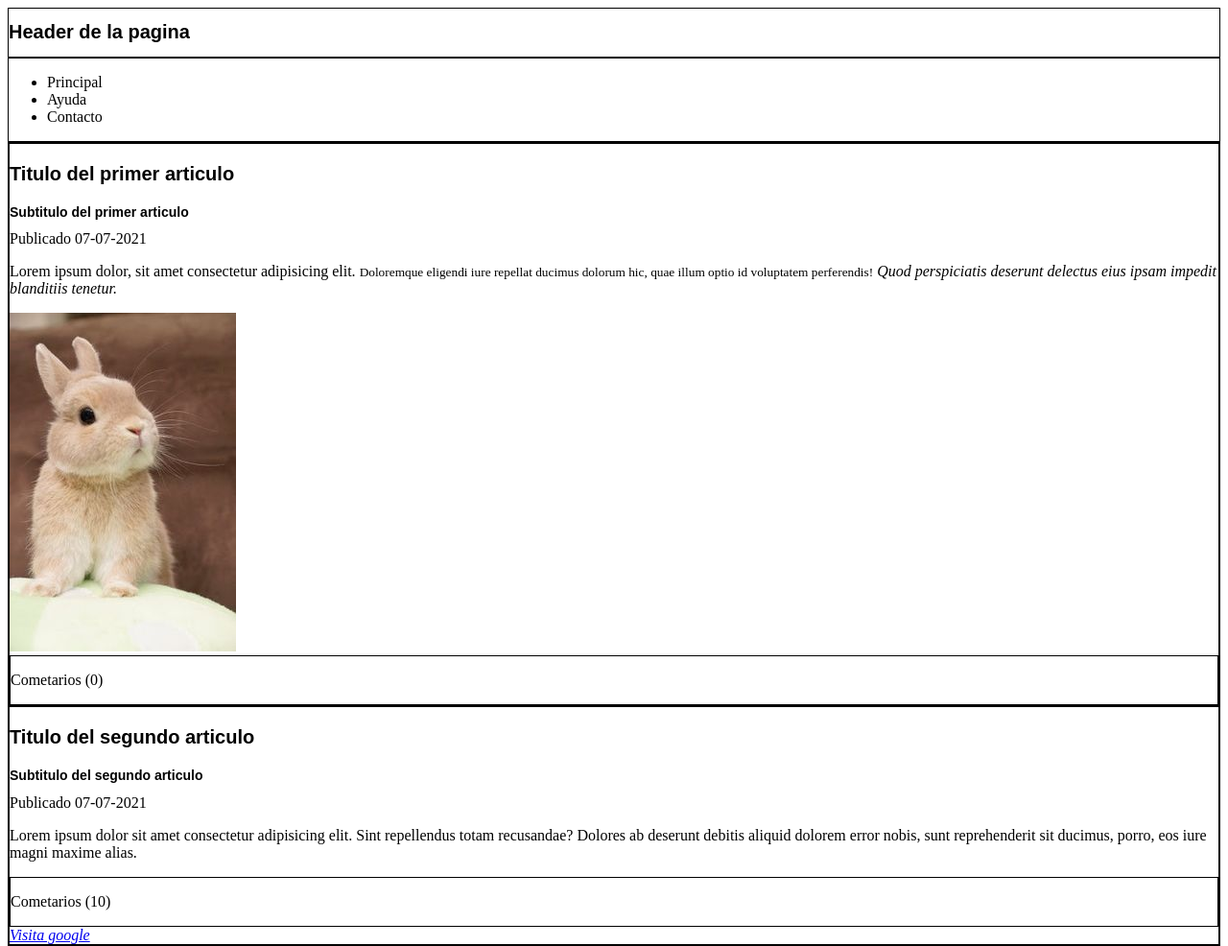
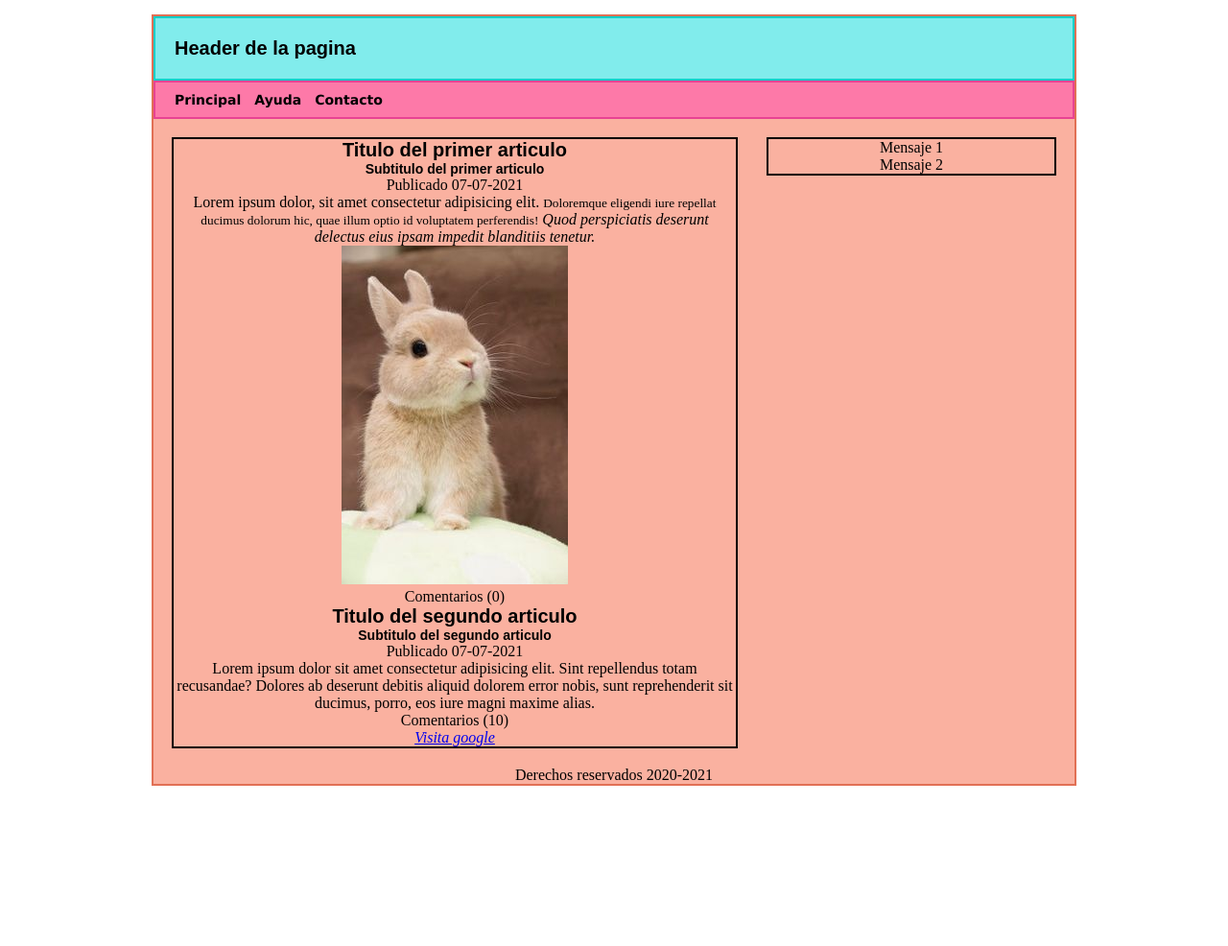
Before and after one commit to AnVales/html5_trial, a plain HTML site: page index_2.html in a window 1280 px wide. Shown: the top 986 px of the page at 96% size. After the commit the page ends 834 px from the top, so only its background shows below. Drawn offline with Linux system fonts and the light colour scheme.

Commit message:
update_css

```diff
--- a/index_2.html
+++ b/index_2.html
@@ -14,11 +14,14 @@
     </head>
 
     <body>
-        <header>
+
+        <div class="agrupar">
+
+            <header class="cabecera">
                 <h1>Header de la pagina</h1>
             </header>
 
-        <nav>
+            <nav class="menu">
                 <ul> <!Listas desordenadas>
                     <li>Principal </li>
                     <li>Ayuda </li>
@@ -26,7 +29,7 @@
                 </ul>
             </nav>
 
-        <section>
+            <section class="seccion">
                 <article>
                     <hgroup>
                         <h1>Titulo del primer articulo</h1>
@@ -37,7 +40,7 @@
                     </p>
                     <img src="images/conejito.jpg" alt=""/>
                     <footer>
-                    <p>Cometarios (0)</p>
+                        <p>Comentarios (0)</p>
                     </footer>
                 </article>
 
@@ -49,7 +52,7 @@
                     <time datetime="07-07-2021">Publicado 07-07-2021 </time>
                     <p>Lorem ipsum dolor sit amet consectetur adipisicing elit. Sint repellendus totam recusandae? Dolores ab deserunt debitis aliquid dolorem error nobis, sunt reprehenderit sit ducimus, porro, eos iure magni maxime alias.</p>
                     <footer>
-                    <p>Cometarios (10)</p>
+                        <p>Comentarios (10)</p>
                     </footer>
 
                     <address>
@@ -58,7 +61,7 @@
                 </article>
             </section>
 
-        <aside>
+            <aside class="columna">
                 <blockquote cite="https://mail.google.com/">
                     Mensaje 1
                 </blockquote>
@@ -68,9 +71,11 @@
                 </blockquote>
             </aside>
 
-        <footer>
+            <footer class="pie">
                 Derechos reservados 2020-2021
             </footer>
+
+        </div>
 
     </body>
 
--- a/index_2_style.css
+++ b/index_2_style.css
@@ -1,3 +1,8 @@
+* {
+    margin: 0;
+    padding: 0;
+}
+
 h1 {
     font: bolder 20px sans-serif;
 }
@@ -7,5 +12,61 @@ h2 {
 }
 
 header, section, footer, aside, nav, article {
-    border: 1px solid black;
+    display: block;
 }
+
+body {
+    text-align: center;
+}
+
+.agrupar {
+    background-color: #fab1a0;
+    border: 2px solid #e17055;
+    width: 960px;
+    margin: 15px auto;
+}
+
+.cabecera {
+    background-color: #81ecec;
+    border: 2px solid #00cec9;
+    padding: 20px;
+}
+
+.cabecera h1{
+    text-align: left;
+}
+
+.menu {
+    background-color: #fd79a8;
+    border: 2px solid #e84393;
+    padding: 5px 15px;
+    text-align: left;
+}
+
+.menu li {
+    list-style: none;
+    padding: 5px;
+    font: bold 14px verdana;
+    display: inline-block;
+}
+
+.seccion{
+    margin: 2%;
+    width: 61%;
+    border: 2px solid black;
+    float: left;
+}
+
+.columna {
+    width: 31%;
+    border: 2px solid black;
+    float: right;
+    margin-right: 2%;
+    margin-bottom: 2%;
+    margin-top: 2%;
+    margin-left: 0;
+}
+
+.pie {
+    clear: both;
+}
```
Lines whose indentation alone changed are shown as unchanged.
